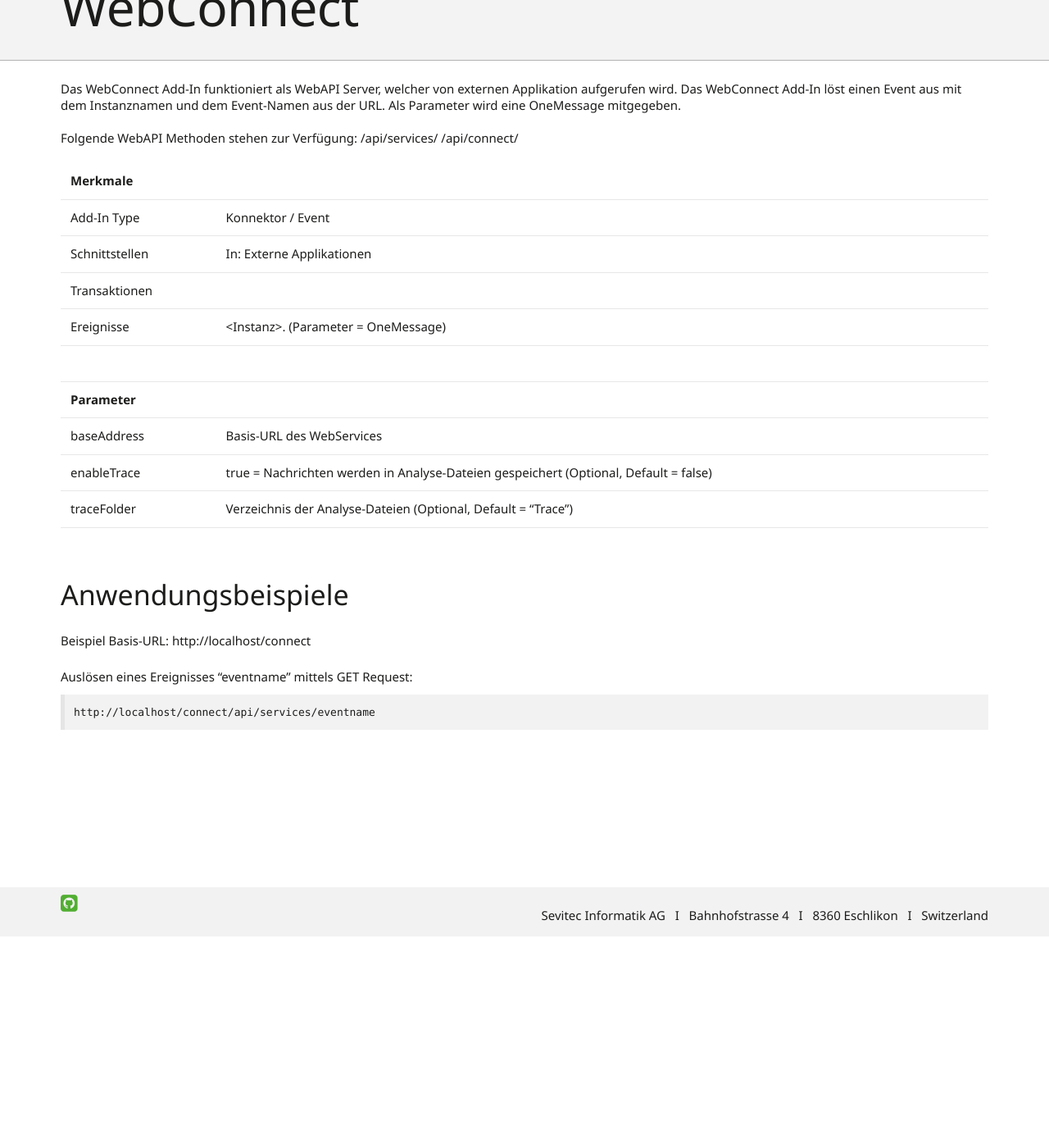
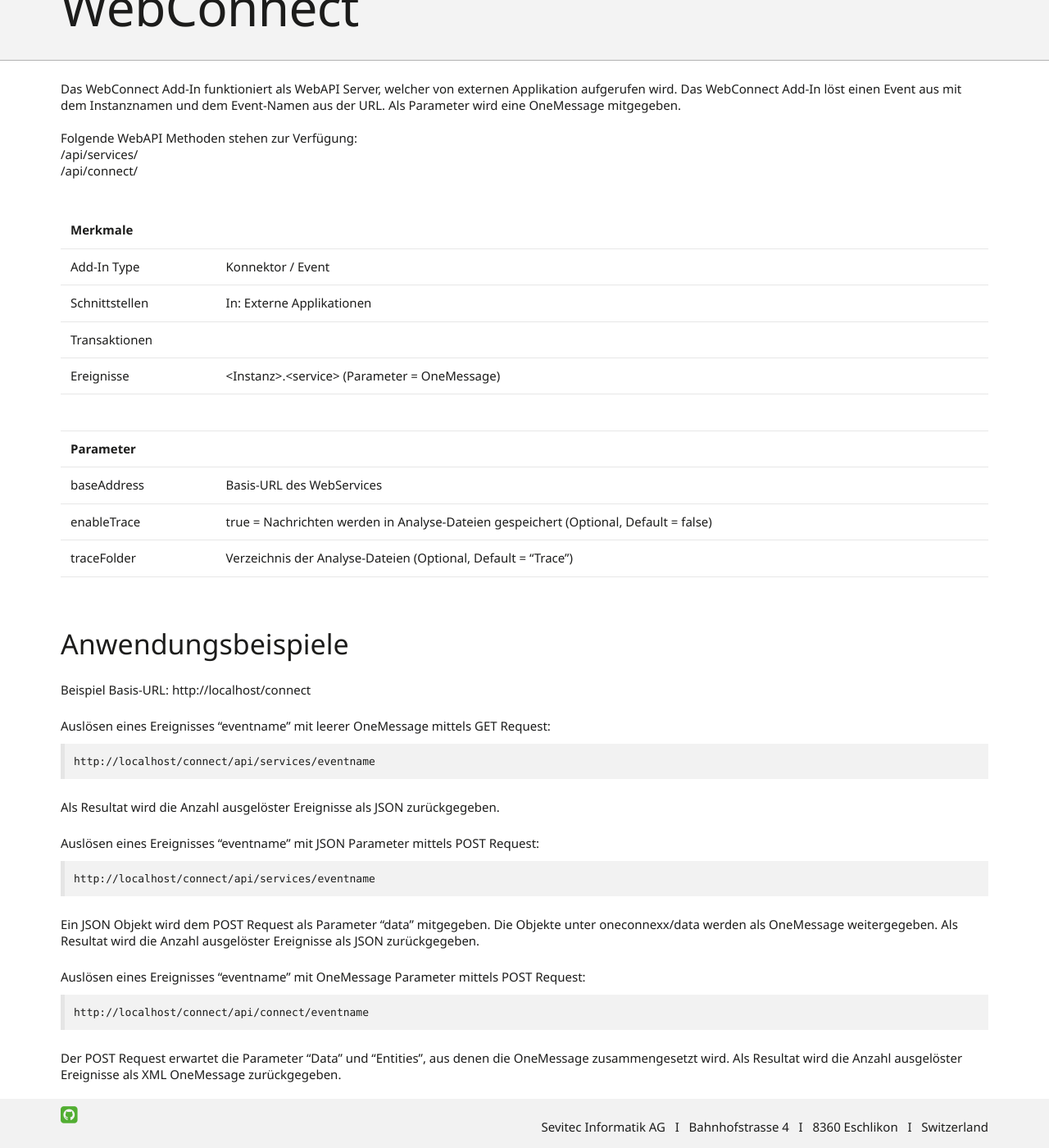
Before and after one commit to primesoft-group/oneconnexx-docs, a Jekyll site: the page built from _pages/addins/de/webconnect.md, in a window 1280 px wide and 1400 px high, scrolled down 258 px. Shown: the whole window at 82% size. Built offline with Jekyll 4.4.1, drawn with Linux system fonts in a browser that asks for light colours; nearby versions of some CDN libraries; some web fonts are replaced.

Commit message:
Update webconnect.md

````diff
--- a/_pages/addins/de/webconnect.md
+++ b/_pages/addins/de/webconnect.md
@@ -5,9 +5,9 @@
 ---
 
 Das WebConnect Add-In funktioniert als WebAPI Server, welcher von externen Applikation aufgerufen wird. Das WebConnect Add-In löst einen Event aus mit dem Instanznamen und dem Event-Namen aus der URL. Als Parameter wird eine OneMessage mitgegeben.<br /><br />
-Folgende WebAPI Methoden stehen zur Verfügung:
-/api/services/<eventname>
-/api/connect/<eventname>
+Folgende WebAPI Methoden stehen zur Verfügung:<br />
+/api/services/<eventname><br />
+/api/connect/<eventname><br />
 <br /><br />
 
 {:.table .table-striped}
@@ -16,7 +16,7 @@
 | Add-In Type | Konnektor / Event |
 | Schnittstellen | In: Externe Applikationen |
 | Transaktionen |  |
-| Ereignisse | &lt;Instanz&gt;.<service> (Parameter = OneMessage)|
+| Ereignisse | &lt;Instanz&gt;.&lt;service&gt; (Parameter = OneMessage)|
 | | |
 | __Parameter__ | |
 | baseAddress | Basis-URL des WebServices |
@@ -29,7 +29,20 @@
 
 Beispiel Basis-URL: http://localhost/connect
 
-Auslösen eines Ereignisses "eventname" mittels GET Request:
+Auslösen eines Ereignisses "eventname" mit leerer OneMessage mittels GET Request:
 ```
 http://localhost/connect/api/services/eventname
 ```
+Als Resultat wird die Anzahl ausgelöster Ereignisse als JSON zurückgegeben.
+
+Auslösen eines Ereignisses "eventname" mit JSON Parameter mittels POST Request:
+```
+http://localhost/connect/api/services/eventname
+```
+Ein JSON Objekt wird dem POST Request als Parameter "data" mitgegeben. Die Objekte unter oneconnexx/data werden als OneMessage weitergegeben. Als Resultat wird die Anzahl ausgelöster Ereignisse als JSON zurückgegeben.
+
+Auslösen eines Ereignisses "eventname" mit OneMessage Parameter mittels POST Request:
+```
+http://localhost/connect/api/connect/eventname
+```
+Der POST Request erwartet die Parameter "Data" und "Entities", aus denen die OneMessage zusammengesetzt wird. Als Resultat wird die Anzahl ausgelöster Ereignisse als XML OneMessage zurückgegeben.
````
